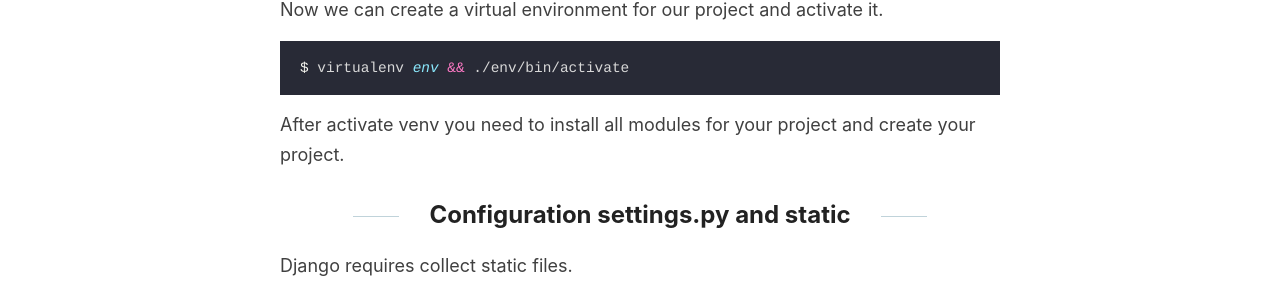
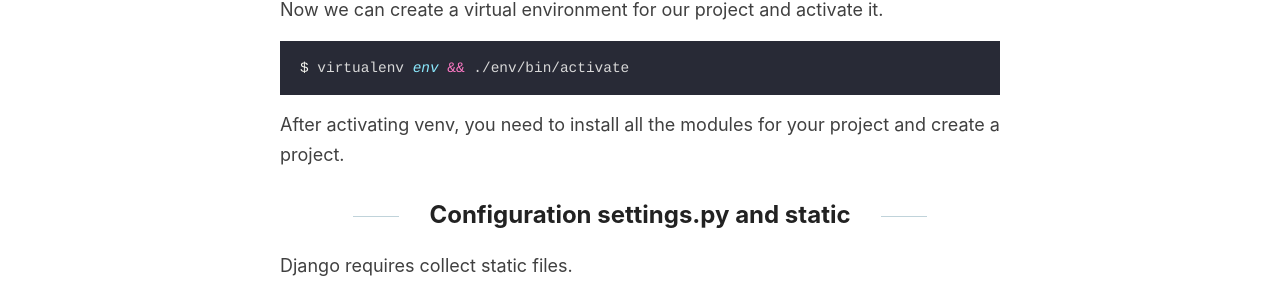
Before and after one commit to XAP-Software/XAP-Software.github.io, a Jekyll site: the page built from _posts/2022-05-12-django_apache_deploy.md, in a window 1280 px wide and 900 px high, scrolled down 838 px. Shown: the part 146-448 px from the top of the window. Built offline with Jekyll 4.4.1, drawn with Linux system fonts in a browser that asks for light colours.

Commit message:
Update _posts/2022-05-12-django_apache_deploy.md
Co-authored-by: Vasiliy <vslow@me.com>

````diff
--- a/_posts/2022-05-12-django_apache_deploy.md
+++ b/_posts/2022-05-12-django_apache_deploy.md
@@ -36,7 +36,7 @@ Now we can create a virtual environment for our project and activate it.
 $ virtualenv env && ./env/bin/activate
 ```
 
-After activate venv you need to install all modules for your project and create your project.
+After activating venv, you need to install all the modules for your project and create a project.
 
 ## Configuration settings.py and static
 
````
